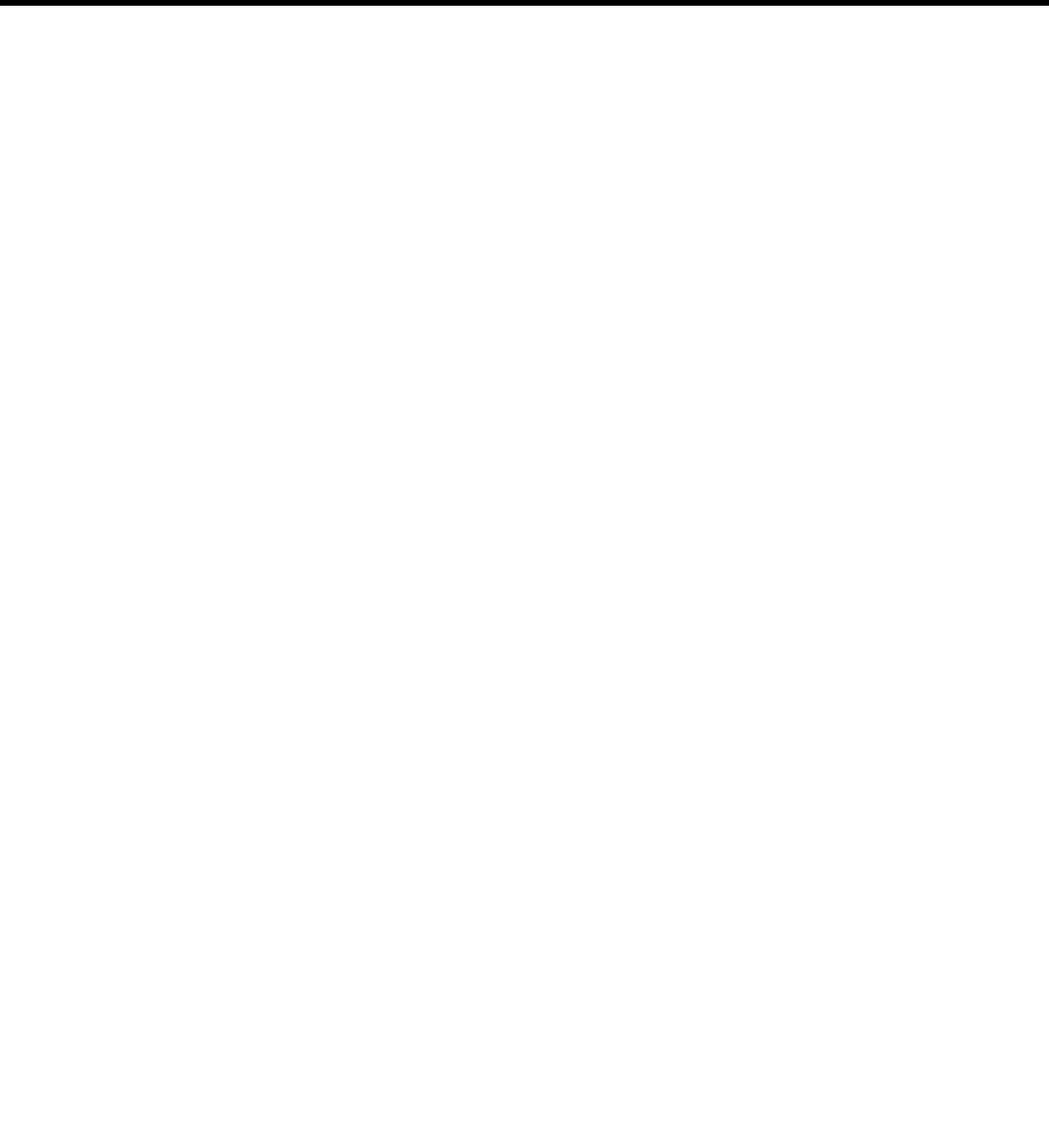
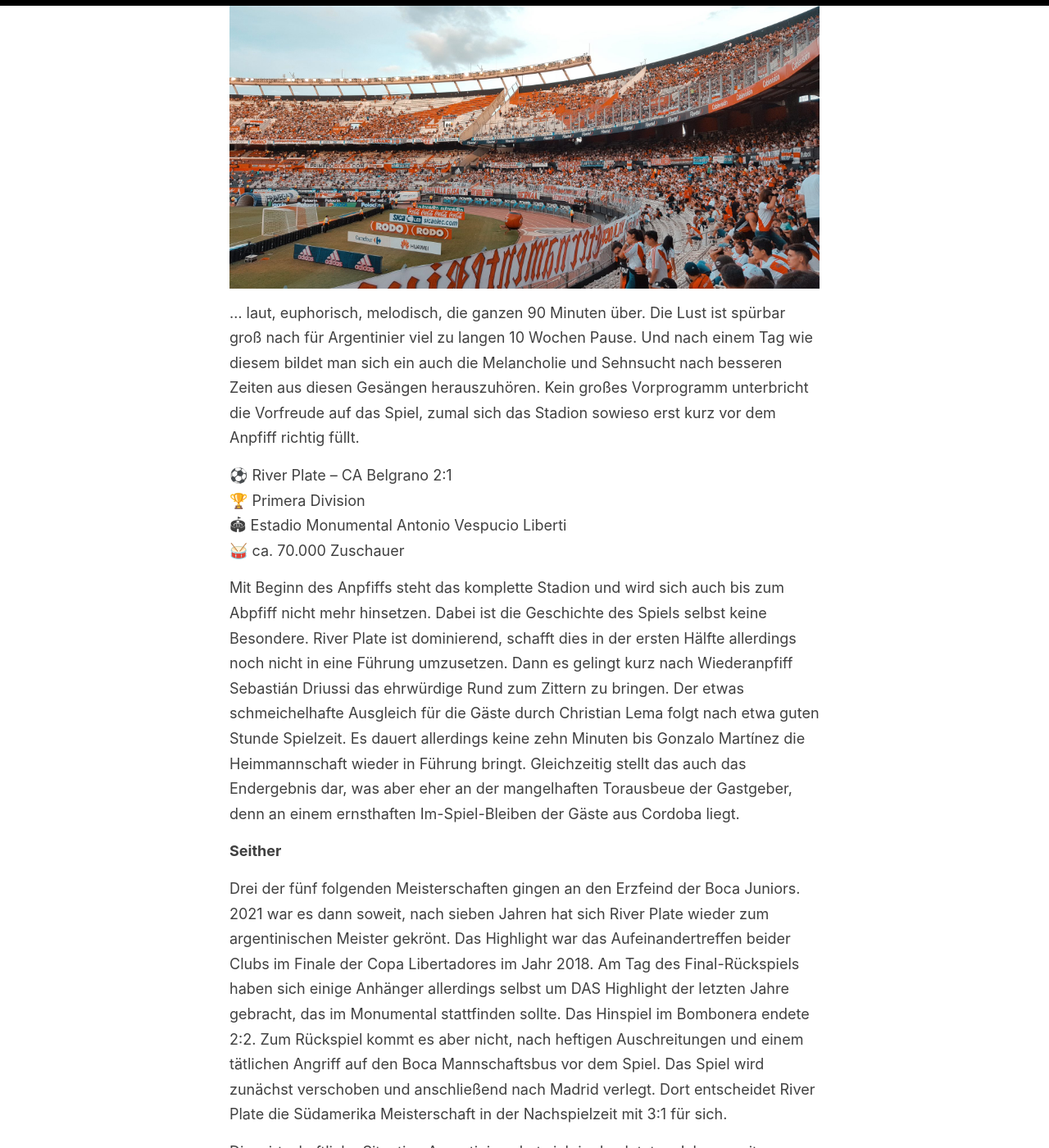
Before and after one commit to CarstenFrommhold/blog, a Jekyll site: the page built from _posts/2022-06-23-buenosaires.md, in a window 1280 px wide and 1400 px high, scrolled down 1564 px. Shown: the whole window at 82% size. Built offline with Jekyll 4.4.1, drawn with Linux system fonts in a browser that asks for light colours; some of the changed text lies outside the part shown.

Commit message:
old posts

```diff
--- a/_posts/2022-06-23-buenosaires.md
+++ b/_posts/2022-06-23-buenosaires.md
@@ -12,3 +12,33 @@
     <img src="../images/1655989643-scaled.jpg" alt="Image 1" style="width: 45%; margin-right: 5px;">
     <img src="../images/1655989513-scaled.jpg" alt="Image 2" style="width: 45%;">
 </div>
+
+Mitten in dieser dunklen Zeit hat auch die Weltmeisterschaft 1978 stattgefunden. Das gesamte Ausmaß der Diktatur ist erst nach deren Ende vollständig messbar geworden, zu dem Zeitpunkt des Turniers allerdings bereits nicht mehr zu leugnen. Fußball-Deutschland erlebte grade sein erfolgreichstes Jahrzehnt. Bayern München erringt dreimal hintereinander den Europapokal der Landesmeister, Borussia Mönchengladbach den Uefa Pokal. Der Panenka-Elfmeter von Belgrad 76 beendete die Serie von erfolgreich gestalteten Endspielen mit dem Europameistertitel 1972 und dem WM Triumph von 1974. Als Titelverteidiger kam eine Absage nicht wirklich in Betracht. Die Nationalelf nahm teil und schied in der Vorrunde aus. Argentinien als Gastgeber konnte sich zum ersten von bislang zwei Malen zum Weltmeister küren.
+
+Der Modus der heimischen Premiere Division wurde in den vergangenen Jahres immer wieder verändert. Zur Saison 16/17 wird der Turnus nun analog zu den meisten europäischen Ligen von Sommer bis Sommer angepasst. Zu Beginn des Kalenderjahres 2017 allerdings führen Streitereien zwischen dem Verband und der Spielergewerkschaft zu einer Verzögerung nach der Winterpause, sodass erst ab Mitte März wieder gespielt wird.
+
+**Und dann singen sie…**
+
+![](../images/1655989532-2048x1152.jpg)
+
+… laut, euphorisch, melodisch, die ganzen 90 Minuten über. Die Lust ist spürbar groß nach für Argentinier viel zu langen 10 Wochen Pause. Und nach einem Tag wie diesem bildet man sich ein auch die Melancholie und Sehnsucht nach besseren Zeiten aus diesen Gesängen herauszuhören. Kein großes Vorprogramm unterbricht die Vorfreude auf das Spiel, zumal sich das Stadion sowieso erst kurz vor dem Anpfiff richtig füllt.
+
+⚽️ River Plate – CA Belgrano 2:1
+🏆 Primera Division
+🏟 Estadio Monumental Antonio Vespucio Liberti
+🥁 ca. 70.000 Zuschauer
+
+Mit Beginn des Anpfiffs steht das komplette Stadion und wird sich auch bis zum Abpfiff nicht mehr hinsetzen. Dabei ist die Geschichte des Spiels selbst keine Besondere. River Plate ist dominierend, schafft dies in der ersten Hälfte allerdings noch nicht in eine Führung umzusetzen. Dann es gelingt kurz nach Wiederanpfiff Sebastián Driussi das ehrwürdige Rund zum Zittern zu bringen. Der etwas schmeichelhafte Ausgleich für die Gäste durch Christian Lema folgt nach etwa guten Stunde Spielzeit. Es dauert allerdings keine zehn Minuten bis Gonzalo Martínez die Heimmannschaft wieder in Führung bringt. Gleichzeitig stellt das auch das Endergebnis dar, was aber eher an der mangelhaften Torausbeue der Gastgeber, denn an einem ernsthaften Im-Spiel-Bleiben der Gäste aus Cordoba liegt.
+
+**Seither**
+
+Drei der fünf folgenden Meisterschaften gingen an den Erzfeind der Boca Juniors. 2021 war es dann soweit, nach sieben Jahren hat sich River Plate wieder zum argentinischen Meister gekrönt. Das Highlight war das Aufeinandertreffen beider Clubs im Finale der Copa Libertadores im Jahr 2018. Am Tag des Final-Rückspiels haben sich einige Anhänger allerdings selbst um DAS Highlight der letzten Jahre gebracht, das im Monumental stattfinden sollte. Das Hinspiel im Bombonera endete 2:2. Zum Rückspiel kommt es aber nicht, nach heftigen Auschreitungen und einem tätlichen Angriff auf den Boca Mannschaftsbus vor dem Spiel. Das Spiel wird zunächst verschoben und anschließend nach Madrid verlegt. Dort entscheidet River Plate die Südamerika Meisterschaft in der Nachspielzeit mit 3:1 für sich.
+
+Die wirtschaftliche Situation Argentiniens hat sich in den letzten Jahren weiter zugespitzt, die Inflation ist stellenweise auf 50 Prozent geklettert. Ein Ausmaß, in welches man sich als in Deutschland Lebender nicht reinversetzen kann. Nach den Ausschreitungen im Rahmen des Endspiels sind 284 Stadionverbote gegen Mitglieder der Barras, der führenden Fangruppierung im Monumental, ausgesprochen worden, so wird es in der aktuellen Ausgabe der 11 Freunde berichtet.
+
+Ein knappes Jahr später kam Corona dazu. Die Aneinanderreihung von Krisen, wie wir sie seit einigen Jahren auch in Europa erleben, das ist man in Ländern in Argentinien schon lange gewöhnt. Umso größer ist die Projektion der Sehnsucht nach guten Momenten auf dem grünen Rasen. Viele gute Gründe, noch einmal wiederzukommen.
+
+<div style="display: flex; justify-content: space-between;">
+    <img src="../images/1655989490-scaled.jpg" alt="Image 1" style="width: 45%; margin-right: 5px;">
+    <img src="../images/1655989606-scaled.jpg" alt="Image 2" style="width: 45%;">
+</div>
```
Also changed, not shown: _posts/2022-02-15-gibraltar.md (added, +34 -0 lines), _posts/2022-02-17-teneriffe.md (added, +27 -0 lines), _posts/2022-03-13-sevilla.md (added, +17 -0 lines), _posts/2022-04-02-bielefeld.md (added, +21 -0 lines), _posts/2022-06-04-suenos.md (added, +20 -0 lines), images/1654203544-2048x1152.jpg (added), images/1655989490-scaled.jpg (added), images/1655989532-2048x1152.jpg (added), images/1655989606-scaled.jpg (added), images/20220217_222736-2048x1152.jpg (added), images/20220313_124004-2048x1170.jpg (added), images/20220402_165331-2048x1152.jpg (added).
